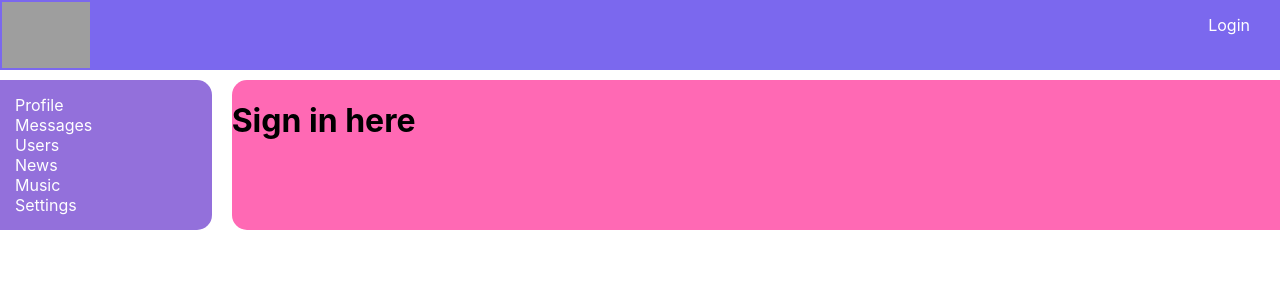
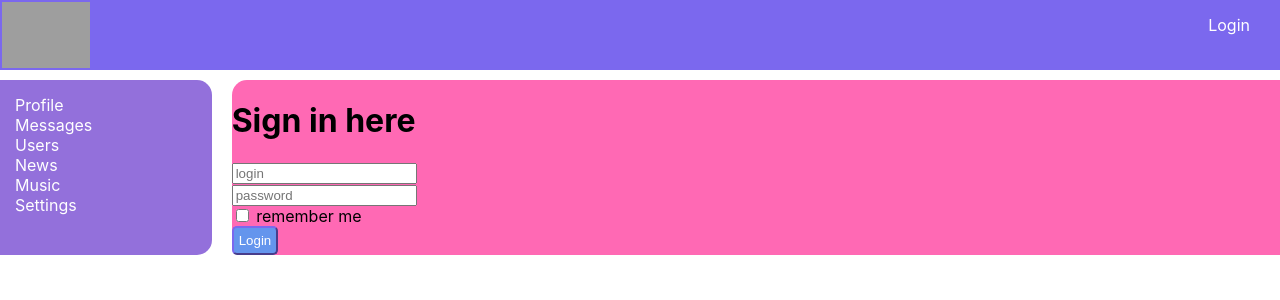
Before and after one commit to aleksandrasezer/Social_network, a React (Create React App) app: page /login in a window 1280 px wide. Shown: the top 300 px of the page. Built offline with nearby package versions, Linux system fonts and the light colour scheme; no server answers; grey boxes are pictures that could not be loaded.

Commit message:
loginPage 1.Part

```diff
--- a/package.json
+++ b/package.json
@@ -13,6 +13,7 @@
     "@types/react-dom": "^17.0.0",
     "@types/react-redux": "^7.1.16",
     "@types/react-router-dom": "^5.1.7",
+    "@types/redux-form": "^8.3.1",
     "@types/redux-thunk": "^2.1.0",
     "@types/uuid": "^8.3.0",
     "axios": "^0.21.1",
@@ -22,6 +23,7 @@
     "react-router-dom": "^5.2.0",
     "react-scripts": "4.0.3",
     "redux": "^4.1.0",
+    "redux-form": "^8.3.7",
     "redux-thunk": "^2.3.0",
     "typescript": "^4.1.2",
     "uuid": "^8.3.2",
--- a/src/components/login/Login.tsx
+++ b/src/components/login/Login.tsx
@@ -1,7 +1,48 @@
 import React from "react"
+import {Field,InjectedFormProps, reduxForm} from "redux-form";
+import {Button} from "../Button/Button";
+
+type FormDataType = {
+    login: string
+    password: string
+    rememberMe: boolean
+}
+
+const LoginForm: React.FC<InjectedFormProps<FormDataType>> = (props) => {
+    return (
+        <form onSubmit={props.handleSubmit}>
+            <div>
+                <Field placeholder={'login'} name={'login'} component={'input'}/>
+            </div>
+
+            <div>
+                <Field placeholder={'password'} name={'password'} component={'input'}/>
+            </div>
+
+            <div>
+                <Field type={'checkbox'} name={'rememberMe'} component={'input'}/> remember me
+            </div>
+
+            <div>
+                <Button onClick={() => {}} disabled={false}>Login</Button>
+            </div>
+
+        </form>
+    )
+}
+
+const LoginReduxForm = reduxForm<FormDataType>({form: 'login'})(LoginForm)
 
 export const Login = () => {
+
+    const onSubmit = (formData: FormDataType) => {
+        console.log(formData)
+    }
+
     return <div>
         <h1>Sign in here</h1>
+
+        <LoginReduxForm onSubmit={onSubmit}/>
+
     </div>
 }
--- a/src/redux/redux-store.tsx
+++ b/src/redux/redux-store.tsx
@@ -4,12 +4,14 @@
 import {usersReducer} from "./users-reduscer";
 import {authReducer} from "./auth-reducer";
 import thunk from "redux-thunk"
+import {reducer as formReducer} from "redux-form"
 
 let rootReducer = combineReducers({
     profilePage: profileReducer,
     dialogsPage: dialogsReducer,
     usersPage: usersReducer,
     auth: authReducer,
+    form: formReducer,
 })
 
 export let store = createStore(rootReducer, applyMiddleware(thunk))
```
Also changed, not shown: 1 other file (tests, documents, lock files or other folders).
